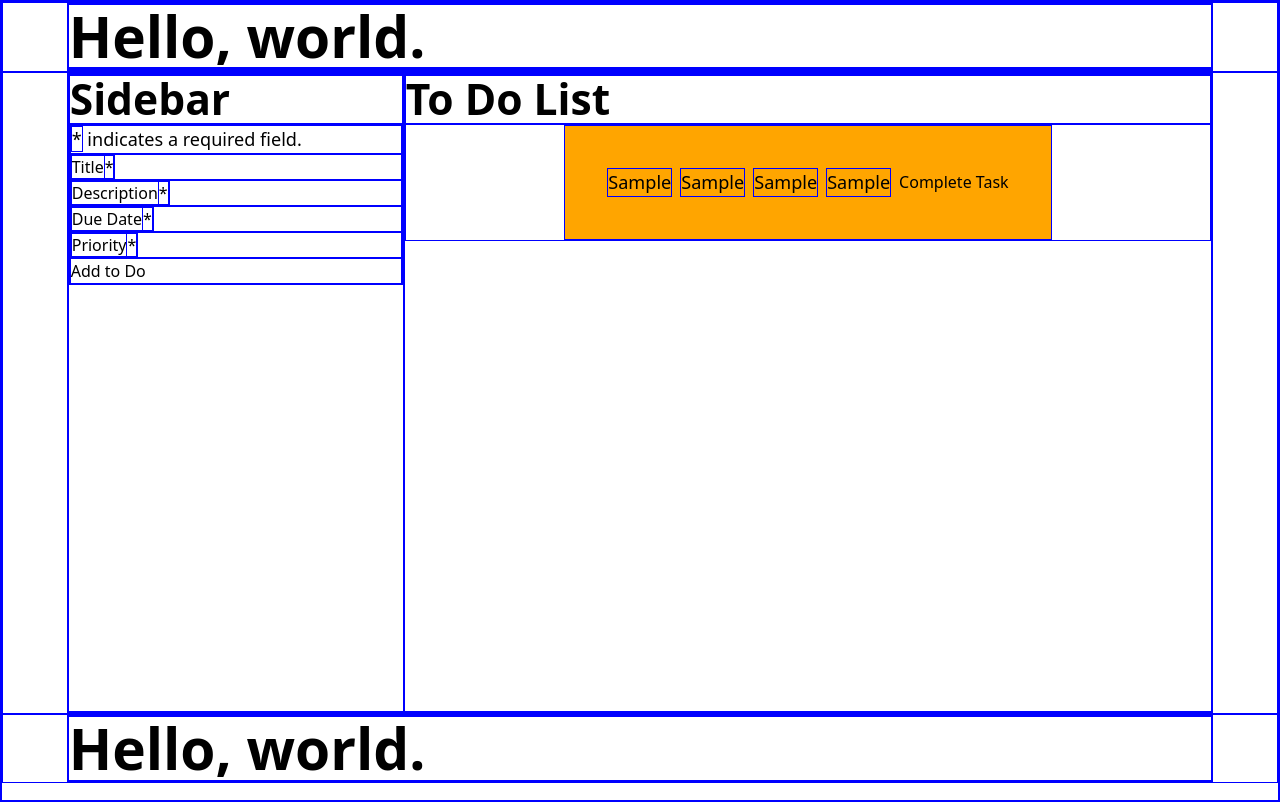
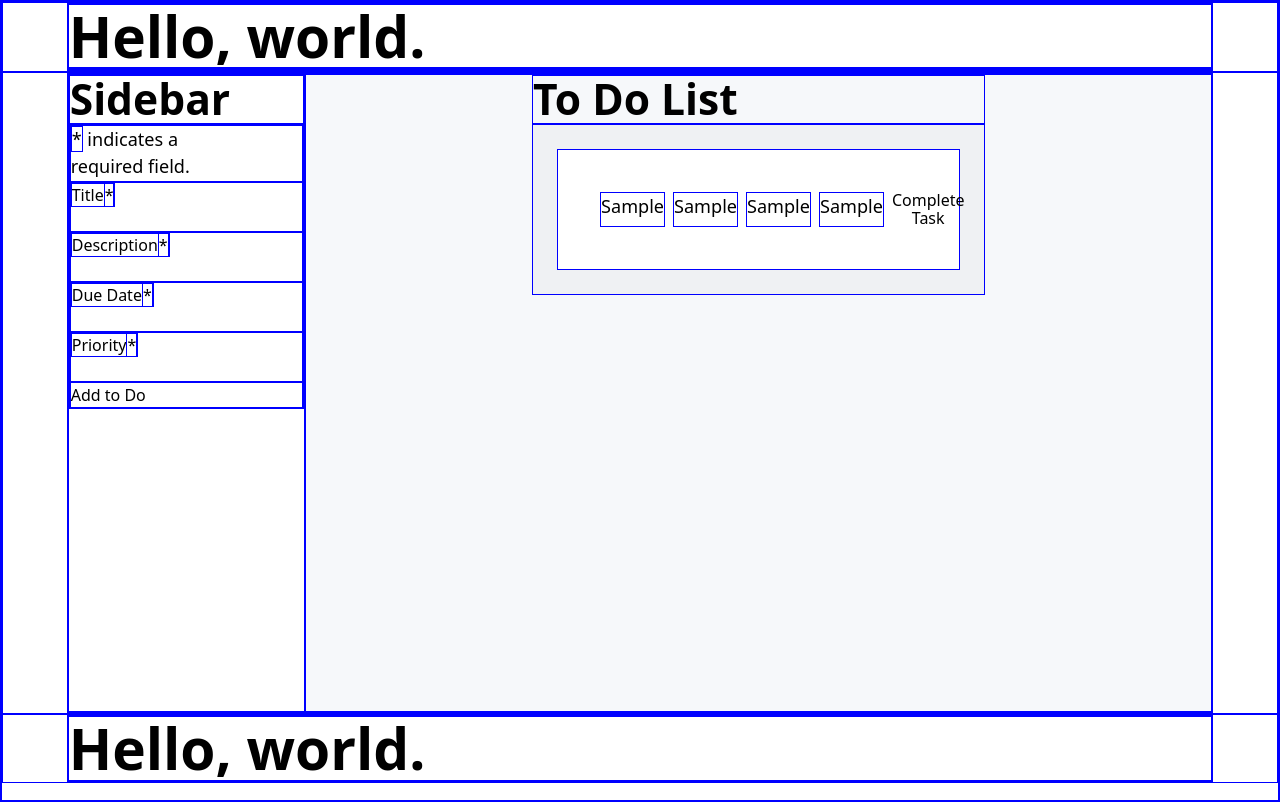
Before and after one commit to Oosh74/op-to-do, a website built with webpack: page src/template.html in a window 1280 px wide. Both pictures are taken after typing "Sample", "Sample", "Sample", "Sample" into the empty fields and a click on the button "Add to Do". Built offline with nearby package versions, Linux system fonts and the light colour scheme.

Commit message:
Add some additional styling

```diff
--- a/src/styles.css
+++ b/src/styles.css
@@ -197,6 +197,10 @@ section {
   justify-content: center;
 }
 
+header {
+  background-color: white;
+}
+
 .content-container {
   max-width: 1600px;
   width: 90%;
@@ -210,28 +214,44 @@ section {
 }
 
 .sidebar {
+  display: flex;
+  flex-direction: column;
   flex-shrink: 5;
   flex-grow: 0;
+  background-color: white;
 }
 
 .to-do-container {
   flex-grow: 1;
   flex-shrink: 1;
+  background-color: #f6f8fa;
+  display: flex;
+  flex-direction: column;
+  align-items: center;
+  width: 100%;
+}
+
+.to-do-container h2 {
+  width: 50%;
 }
 
 .list {
   display: flex;
   flex-direction: column;
   justify-content: center;
-  align-items: center;
   gap: 32px;
+  background-color: #eff1f3;
+  width: 50%;
+  padding: 24px;
+  justify-self: center;
 }
 
 .to-do-item {
   display: flex;
-  background-color: orange;
+  background-color: white;
   padding: 42px;
   gap: 8px;
+  flex-basis: 30%;
 }
 
 /* Media queries */
```
